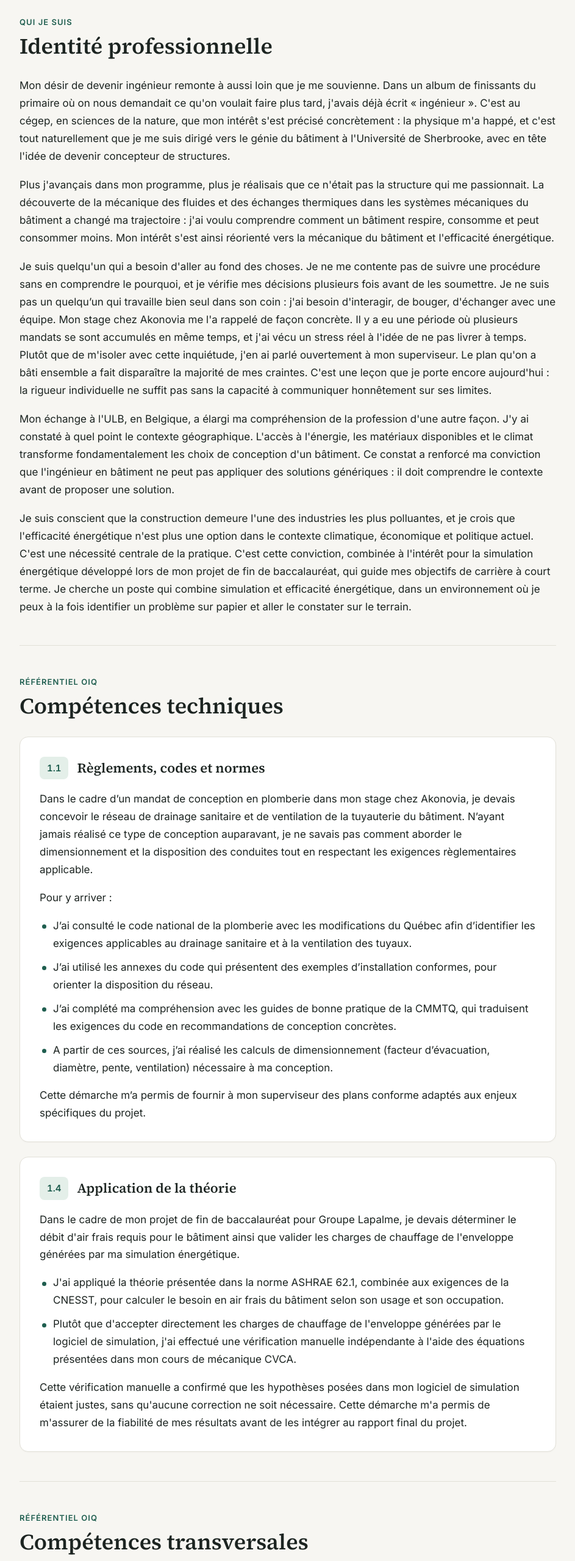
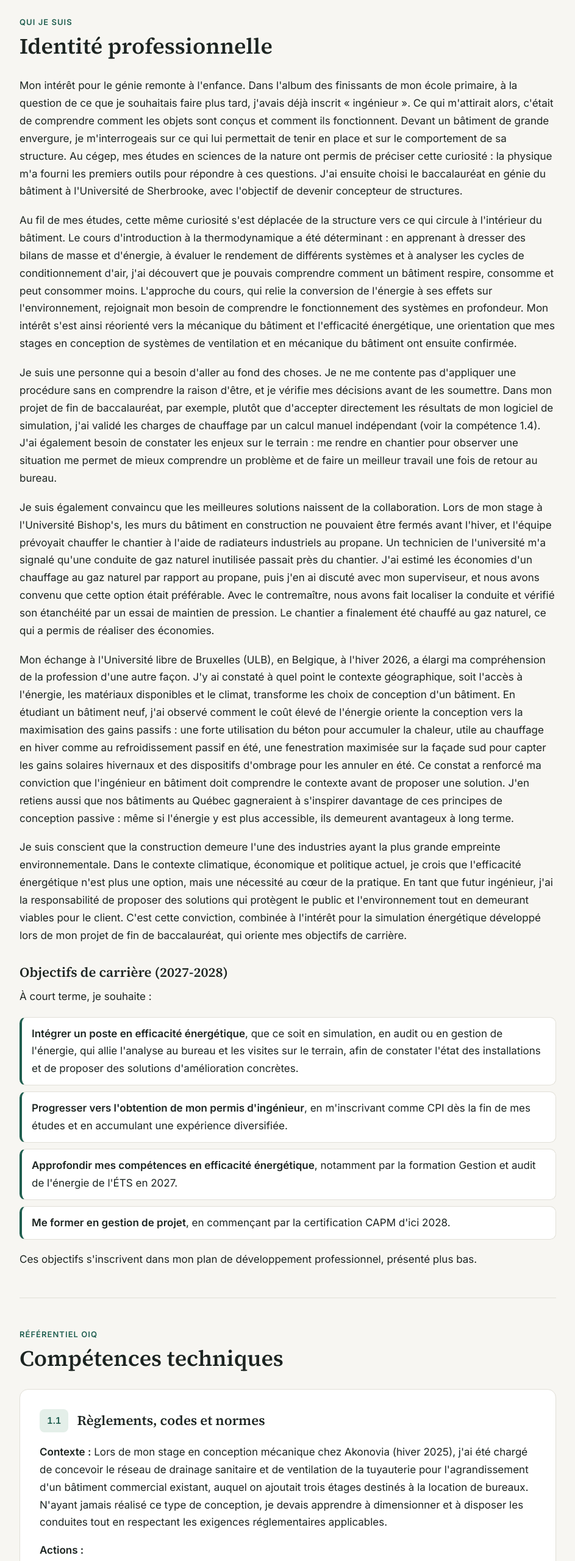
Before and after one commit to oliviergiroux03/oliviergiroux, a plain HTML site: page index.html in a window 1280 px wide. Shown: the part 900-3460 px from the top of the page at 61% size, without its empty margins (168-1111 px from the left). Drawn offline with Linux system fonts and the light colour scheme.

Commit message:
Add files via upload

```diff
--- a/index.html
+++ b/index.html
@@ -159,6 +159,10 @@
     .carousel-wrap { padding-bottom: 36px; }
   }
 
+  .card p.lbl { margin-bottom: .5em; }
+  .prose h3.sub { font-size: 22px; margin: 32px 0 12px; }
+  .prose ul.goals { padding-left: 0; list-style: none; margin: 0 0 1.1em; display: grid; gap: 10px; }
+  .prose ul.goals li { background: var(--surface); border: 1px solid var(--line); border-left: 4px solid var(--accent); border-radius: 10px; padding: 12px 16px; }
   footer { text-align: center; color: var(--muted); font-size: 14px; padding: 32px 20px 48px; border-top: 1px solid var(--line); }
 
   @media (max-width: 680px) {
@@ -226,11 +230,21 @@
     <p class="section-label">Qui je suis</p>
     <h2>Identité professionnelle</h2>
     <div class="prose">
-      <p>Mon désir de devenir ingénieur remonte à aussi loin que je me souvienne. Dans un album de finissants du primaire où on nous demandait ce qu'on voulait faire plus tard, j'avais déjà écrit « ingénieur ». C'est au cégep, en sciences de la nature, que mon intérêt s'est précisé concrètement : la physique m'a happé, et c'est tout naturellement que je me suis dirigé vers le génie du bâtiment à l'Université de Sherbrooke, avec en tête l'idée de devenir concepteur de structures.</p>
-      <p>Plus j'avançais dans mon programme, plus je réalisais que ce n'était pas la structure qui me passionnait. La découverte de la mécanique des fluides et des échanges thermiques dans les systèmes mécaniques du bâtiment a changé ma trajectoire : j'ai voulu comprendre comment un bâtiment respire, consomme et peut consommer moins. Mon intérêt s'est ainsi réorienté vers la mécanique du bâtiment et l'efficacité énergétique.</p>
-      <p>Je suis quelqu'un qui a besoin d'aller au fond des choses. Je ne me contente pas de suivre une procédure sans en comprendre le pourquoi, et je vérifie mes décisions plusieurs fois avant de les soumettre. Je ne suis pas un quelqu’un qui travaille bien seul dans son coin : j'ai besoin d'interagir, de bouger, d'échanger avec une équipe. Mon stage chez Akonovia me l'a rappelé de façon concrète. Il y a eu une période où plusieurs mandats se sont accumulés en même temps, et j'ai vécu un stress réel à l'idée de ne pas livrer à temps. Plutôt que de m'isoler avec cette inquiétude, j'en ai parlé ouvertement à mon superviseur. Le plan qu'on a bâti ensemble a fait disparaître la majorité de mes craintes. C'est une leçon que je porte encore aujourd'hui : la rigueur individuelle ne suffit pas sans la capacité à communiquer honnêtement sur ses limites.</p>
-      <p>Mon échange à l'ULB, en Belgique, a élargi ma compréhension de la profession d'une autre façon. J'y ai constaté à quel point le contexte géographique. L'accès à l'énergie, les matériaux disponibles et le climat transforme fondamentalement les choix de conception d'un bâtiment. Ce constat a renforcé ma conviction que l'ingénieur en bâtiment ne peut pas appliquer des solutions génériques : il doit comprendre le contexte avant de proposer une solution.</p>
-      <p>Je suis conscient que la construction demeure l'une des industries les plus polluantes, et je crois que l'efficacité énergétique n'est plus une option dans le contexte climatique, économique et politique actuel. C'est une nécessité centrale de la pratique. C'est cette conviction, combinée à l'intérêt pour la simulation énergétique développé lors de mon projet de fin de baccalauréat, qui guide mes objectifs de carrière à court terme. Je cherche un poste qui combine simulation et efficacité énergétique, dans un environnement où je peux à la fois identifier un problème sur papier et aller le constater sur le terrain.</p>
+      <p>Mon intérêt pour le génie remonte à l'enfance. Dans l'album des finissants de mon école primaire, à la question de ce que je souhaitais faire plus tard, j'avais déjà inscrit « ingénieur ». Ce qui m'attirait alors, c'était de comprendre comment les objets sont conçus et comment ils fonctionnent. Devant un bâtiment de grande envergure, je m'interrogeais sur ce qui lui permettait de tenir en place et sur le comportement de sa structure. Au cégep, mes études en sciences de la nature ont permis de préciser cette curiosité : la physique m'a fourni les premiers outils pour répondre à ces questions. J'ai ensuite choisi le baccalauréat en génie du bâtiment à l'Université de Sherbrooke, avec l'objectif de devenir concepteur de structures.</p>
+      <p>Au fil de mes études, cette même curiosité s'est déplacée de la structure vers ce qui circule à l'intérieur du bâtiment. Le cours d'introduction à la thermodynamique a été déterminant : en apprenant à dresser des bilans de masse et d'énergie, à évaluer le rendement de différents systèmes et à analyser les cycles de conditionnement d'air, j'ai découvert que je pouvais comprendre comment un bâtiment respire, consomme et peut consommer moins. L'approche du cours, qui relie la conversion de l'énergie à ses effets sur l'environnement, rejoignait mon besoin de comprendre le fonctionnement des systèmes en profondeur. Mon intérêt s'est ainsi réorienté vers la mécanique du bâtiment et l'efficacité énergétique, une orientation que mes stages en conception de systèmes de ventilation et en mécanique du bâtiment ont ensuite confirmée.</p>
+      <p>Je suis une personne qui a besoin d'aller au fond des choses. Je ne me contente pas d'appliquer une procédure sans en comprendre la raison d'être, et je vérifie mes décisions avant de les soumettre. Dans mon projet de fin de baccalauréat, par exemple, plutôt que d'accepter directement les résultats de mon logiciel de simulation, j'ai validé les charges de chauffage par un calcul manuel indépendant (voir la compétence 1.4). J'ai également besoin de constater les enjeux sur le terrain : me rendre en chantier pour observer une situation me permet de mieux comprendre un problème et de faire un meilleur travail une fois de retour au bureau.</p>
+      <p>Je suis également convaincu que les meilleures solutions naissent de la collaboration. Lors de mon stage à l'Université Bishop's, les murs du bâtiment en construction ne pouvaient être fermés avant l'hiver, et l'équipe prévoyait chauffer le chantier à l'aide de radiateurs industriels au propane. Un technicien de l'université m'a signalé qu'une conduite de gaz naturel inutilisée passait près du chantier. J'ai estimé les économies d'un chauffage au gaz naturel par rapport au propane, puis j'en ai discuté avec mon superviseur, et nous avons convenu que cette option était préférable. Avec le contremaître, nous avons fait localiser la conduite et vérifié son étanchéité par un essai de maintien de pression. Le chantier a finalement été chauffé au gaz naturel, ce qui a permis de réaliser des économies.</p>
+      <p>Mon échange à l'Université libre de Bruxelles (ULB), en Belgique, à l'hiver 2026, a élargi ma compréhension de la profession d'une autre façon. J'y ai constaté à quel point le contexte géographique, soit l'accès à l'énergie, les matériaux disponibles et le climat, transforme les choix de conception d'un bâtiment. En étudiant un bâtiment neuf, j'ai observé comment le coût élevé de l'énergie oriente la conception vers la maximisation des gains passifs : une forte utilisation du béton pour accumuler la chaleur, utile au chauffage en hiver comme au refroidissement passif en été, une fenestration maximisée sur la façade sud pour capter les gains solaires hivernaux et des dispositifs d'ombrage pour les annuler en été. Ce constat a renforcé ma conviction que l'ingénieur en bâtiment doit comprendre le contexte avant de proposer une solution. J'en retiens aussi que nos bâtiments au Québec gagneraient à s'inspirer davantage de ces principes de conception passive : même si l'énergie y est plus accessible, ils demeurent avantageux à long terme.</p>
+      <p>Je suis conscient que la construction demeure l'une des industries ayant la plus grande empreinte environnementale. Dans le contexte climatique, économique et politique actuel, je crois que l'efficacité énergétique n'est plus une option, mais une nécessité au cœur de la pratique. En tant que futur ingénieur, j'ai la responsabilité de proposer des solutions qui protègent le public et l'environnement tout en demeurant viables pour le client. C'est cette conviction, combinée à l'intérêt pour la simulation énergétique développé lors de mon projet de fin de baccalauréat, qui oriente mes objectifs de carrière.</p>
+      <h3 class="sub">Objectifs de carrière (2027-2028)</h3>
+      <p>À court terme, je souhaite :</p>
+      <ul class="goals">
+        <li><strong>Intégrer un poste en efficacité énergétique</strong>, que ce soit en simulation, en audit ou en gestion de l'énergie, qui allie l'analyse au bureau et les visites sur le terrain, afin de constater l'état des installations et de proposer des solutions d'amélioration concrètes.</li>
+        <li><strong>Progresser vers l'obtention de mon permis d'ingénieur</strong>, en m'inscrivant comme CPI dès la fin de mes études et en accumulant une expérience diversifiée.</li>
+        <li><strong>Approfondir mes compétences en efficacité énergétique</strong>, notamment par la formation Gestion et audit de l'énergie de l'ÉTS en 2027.</li>
+        <li><strong>Me former en gestion de projet</strong>, en commençant par la certification CAPM d'ici 2028.</li>
+      </ul>
+      <p>Ces objectifs s'inscrivent dans mon plan de développement professionnel, présenté plus bas.</p>
     </div>
   </section>
 
@@ -242,25 +256,28 @@
 
       <article class="card">
         <div class="card-head"><span class="badge">1.1</span><h3>Règlements, codes et normes</h3></div>
-        <p>Dans le cadre d’un mandat de conception en plomberie dans mon stage chez Akonovia, je devais concevoir le réseau de drainage sanitaire et de ventilation de la tuyauterie du bâtiment. N’ayant jamais réalisé ce type de conception auparavant, je ne savais pas comment aborder le dimensionnement et la disposition des conduites tout en respectant les exigences règlementaires applicable.</p>
-        <p>Pour y arriver :</p>
+        <p><strong>Contexte :</strong> Lors de mon stage en conception mécanique chez Akonovia (hiver 2025), j'ai été chargé de concevoir le réseau de drainage sanitaire et de ventilation de la tuyauterie pour l'agrandissement d'un bâtiment commercial existant, auquel on ajoutait trois étages destinés à la location de bureaux. N'ayant jamais réalisé ce type de conception, je devais apprendre à dimensionner et à disposer les conduites tout en respectant les exigences réglementaires applicables.</p>
+        <p class="lbl"><strong>Actions :</strong></p>
         <ul>
-          <li>J’ai consulté le code national de la plomberie avec les modifications du Québec afin d’identifier les exigences applicables au drainage sanitaire et à la ventilation des tuyaux.</li>
-          <li>J’ai utilisé les annexes du code qui présentent des exemples d’installation conformes, pour orienter la disposition du réseau.</li>
-          <li>J’ai complété ma compréhension avec les guides de bonne pratique de la CMMTQ, qui traduisent les exigences du code en recommandations de conception concrètes.</li>
-          <li>A partir de ces sources, j’ai réalisé les calculs de dimensionnement (facteur d’évacuation, diamètre, pente, ventilation) nécessaire à ma conception.</li>
+          <li>J'ai consulté le Code de construction du Québec, chapitre III — Plomberie, afin d'identifier les exigences applicables au drainage sanitaire et à la ventilation de la tuyauterie.</li>
+          <li>J'ai utilisé les annexes du code, qui présentent des exemples d'installations conformes, pour orienter la disposition du réseau.</li>
+          <li>J'ai complété ma compréhension avec les guides de bonnes pratiques de la CMMTQ, qui traduisent les exigences du code en recommandations de conception concrètes.</li>
+          <li>J'ai réalisé les calculs de dimensionnement (facteur d'évacuation, diamètre, pente, ventilation) pour l'ensemble du réseau.</li>
+          <li>En additionnant les charges des trois nouveaux étages à celles de l'existant, j'ai constaté que la colonne de chute existante ne pouvait pas recevoir le facteur d'évacuation total. La conception a donc prévu son démantèlement et son remplacement par une nouvelle colonne dimensionnée en conséquence.</li>
         </ul>
-        <p>Cette démarche m’a permis de fournir à mon superviseur des plans conforme adaptés aux enjeux spécifiques du projet.</p>
+        <p><strong>Résultats :</strong> J'ai révisé mes plans avec mon superviseur, qui s'est dit satisfait de mon travail. J'ai ainsi livré une conception conforme au code et adaptée aux contraintes d'un bâtiment existant. Cette expérience m'a appris à aborder méthodiquement un code que je ne connaissais pas : partir des exigences, m'appuyer sur des exemples conformes et valider chaque choix par le calcul.</p>
       </article>
 
       <article class="card">
         <div class="card-head"><span class="badge">1.4</span><h3>Application de la théorie</h3></div>
-        <p>Dans le cadre de mon projet de fin de baccalauréat pour Groupe Lapalme, je devais déterminer le débit d'air frais requis pour le bâtiment ainsi que valider les charges de chauffage de l'enveloppe générées par ma simulation énergétique.</p>
+        <p><strong>Contexte :</strong> Dans le cadre de mon projet de fin de baccalauréat, mon équipe a réalisé la conception préliminaire d'un bâtiment d'environ 30 000 pi² pour Groupe Lapalme, regroupant un garage d'entretien de véhicules lourds et des bureaux administratifs. J'étais responsable de la conception CVCA et de la simulation énergétique, qui devaient permettre de comparer deux options : un chauffage entièrement électrique et un système hydronique alimenté par une thermopompe.</p>
+        <p class="lbl"><strong>Actions :</strong></p>
         <ul>
-          <li>J'ai appliqué la théorie présentée dans la norme ASHRAE 62.1, combinée aux exigences de la CNESST, pour calculer le besoin en air frais du bâtiment selon son usage et son occupation.</li>
-          <li>Plutôt que d'accepter directement les charges de chauffage de l'enveloppe générées par le logiciel de simulation, j'ai effectué une vérification manuelle indépendante à l'aide des équations présentées dans mon cours de mécanique CVCA.</li>
+          <li>J'ai déterminé le débit d'air neuf de chaque espace en retenant le plus élevé entre les exigences de la norme ASHRAE 62.1 et celles du RSST. Pour le garage, où le RSST exige 4 changements d'air à l'heure, la conception prévoit 2 changements d'air en continu et des sondes de détection de gaz reliées à une évacuation d'urgence pouvant atteindre 4 changements d'air au besoin.</li>
+          <li>J'ai modélisé les deux options dans eQUEST afin d'obtenir les charges et la consommation énergétique annuelle de chacune.</li>
+          <li>Plutôt que d'accepter directement les charges de chauffage du logiciel, je les ai vérifiées par un calcul manuel à l'aide des équations de transfert de chaleur vues dans mon cours de mécanique CVCA.</li>
         </ul>
-        <p>Cette vérification manuelle a confirmé que les hypothèses posées dans mon logiciel de simulation étaient justes, sans qu'aucune correction ne soit nécessaire. Cette démarche m'a permis de m'assurer de la fiabilité de mes résultats avant de les intégrer au rapport final du projet.</p>
+        <p><strong>Résultats :</strong> Le calcul manuel a confirmé les résultats de la simulation, avec un écart global d'environ 8 %, ce qui validait les hypothèses du modèle. La simulation a démontré que l'option hydronique réduisait la consommation annuelle de 36 %, les coûts énergétiques de 40 % et l'appel de puissance de moitié. Ces résultats ont pesé dans l'analyse multicritère qui a mené l'équipe à recommander cette option au client.</p>
       </article>
 
     </div>
@@ -274,30 +291,31 @@
 
       <article class="card">
         <div class="card-head"><span class="badge">5.2</span><h3>Reconnaître les limites de ses compétences</h3></div>
-        <p>Lors de mon stage en conception mécanique chez Akonovia (hiver 2025), plusieurs mandats se sont accumulés en même temps : des calculs de charges pour plusieurs projets, la production de plans pour un autre projet et un rapport de simulation énergétique dont l'échéance approchait rapidement. Comme stagiaire, je n'arrivais plus à juger seul si je pouvais tout livrer à temps avec la qualité attendue, et cette incertitude me causait un stress important.</p>
+        <p><strong>Contexte :</strong> Lors de mon stage en conception mécanique chez Akonovia (hiver 2025), plusieurs mandats se sont accumulés en même temps : des calculs de charges pour plusieurs projets, la production de plans pour un autre projet et un rapport de simulation énergétique dont l'échéance approchait rapidement. Comme stagiaire, je n'arrivais plus à juger seul si je pouvais tout livrer à temps avec la qualité attendue, et cette incertitude me causait un stress important.</p>
+        <p class="lbl"><strong>Actions :</strong></p>
         <ul>
-          <li>J'ai reconnu que la situation dépassait ce que je pouvais évaluer seul avec mon expérience. Plutôt que de tout absorber en silence, j'ai choisi d'en parler.</li>
-          <li>J'ai demandé une rencontre à mon superviseur pour lui exposer ouvertement ma charge de travail et mes inquiétudes face aux délais.</li>
-          <li>J'ai clarifié avec lui les attentes réelles. L'échéance du rapport de simulation était seulement indicative et servait à rappeler qu'il restait à faire, ce qu'on ne m'avait pas précisé.</li>
+          <li>J'ai reconnu que la situation dépassait ce que je pouvais évaluer seul et j'ai demandé une rencontre à mon superviseur pour lui exposer ouvertement ma charge de travail et mes inquiétudes face aux délais.</li>
+          <li>J'ai clarifié avec lui les attentes réelles : l'échéance du rapport de simulation n'était qu'indicative, ce qu'on ne m'avait pas précisé.</li>
           <li>Nous avons établi un ordre de priorité : comme stagiaire en conception mécanique, je devais faire passer les calculs de charges et les plans en premier, et je pouvais réaliser le rapport dans mes temps libres.</li>
         </ul>
-        <p>Cette discussion a fait disparaître la majorité de mes craintes et m'a permis de me concentrer sur mes mandats de conception. J'en retiens qu'une partie de mon stress venait d'attentes mal comprises. Reconnaître tôt ses limites et poser les bonnes questions fait partie de la rigueur professionnelle.</p>
+        <p><strong>Résultats :</strong> Cette discussion a dissipé la majorité de mes craintes et m'a permis de me concentrer sur mes mandats de conception. J'ai compris qu'une partie de mon stress venait d'attentes mal comprises. Depuis, je pose davantage de questions dès qu'on me confie une tâche afin d'en saisir le contexte, et j'informe mon superviseur dès le départ lorsqu'il s'agit d'un travail que je n'ai jamais réalisé. Pour un ingénieur, reconnaître tôt les limites de ses compétences n'est pas une faiblesse : c'est une condition pour livrer un travail fiable.</p>
       </article>
 
       <article class="card">
         <div class="card-head"><span class="badge">3.4</span><h3>Aspects financiers et budgétaires</h3></div>
-        <p>Lors de mon stage de coordonnateur de projets et surveillant de chantier à l'Université Bishop's (automne 2025), j'ai participé au suivi financier d'un projet d'agrandissement de résidence étudiante d'environ 19 M$. À titre de donneur d'ouvrage, l'université devait s'assurer que les sommes versées à l'entrepreneur et aux professionnels correspondaient aux travaux et aux services réellement rendus.</p>
+        <p><strong>Contexte :</strong> Lors de mon stage de coordonnateur de projets et surveillant de chantier à l'Université Bishop's (automne 2025), j'ai participé au suivi financier d'un projet d'agrandissement de résidence étudiante d'environ 19 M$. À titre de donneur d'ouvrage, l'université devait s'assurer que les sommes versées à l'entrepreneur et aux professionnels correspondaient aux travaux et aux services réellement rendus.</p>
         <figure class="inline-photo">
           <img src="images/chantier.jpg" alt="Chantier d'agrandissement : charpente d'acier en montage et grue" loading="lazy">
           <figcaption>Surveillance de chantier — stage à l'Université Bishop's, automne 2025</figcaption>
         </figure>
+        <p class="lbl"><strong>Actions :</strong></p>
         <ul>
-          <li>J'ai vérifié les demandes de paiement de l'entrepreneur en comparant l'avancement facturé à l'avancement réel observé lors de la surveillance de chantier et à l'échéancier des travaux.</li>
+          <li>J'ai vérifié les demandes de paiement de l'entrepreneur en comparant l'avancement facturé à l'avancement réel observé en chantier et à l'échéancier des travaux.</li>
           <li>J'ai fait le suivi des honoraires des professionnels pour m'assurer que leur facturation respectait les mandats prévus à leurs contrats.</li>
-          <li>J'ai suivi les demandes de changement et les instructions supplémentaires pour en mesurer l'effet sur le budget du projet.</li>
-          <li>J'ai fait le suivi des dénonciations de contrat et des quittances.</li>
+          <li>J'ai suivi les demandes de changement, les instructions supplémentaires, les dénonciations de contrat et les quittances afin d'en mesurer l'effet sur le budget.</li>
+          <li>Lorsqu'une conduite de gaz naturel inutilisée a été repérée près du chantier, j'ai estimé les économies d'un chauffage temporaire au gaz naturel plutôt qu'au propane afin d'appuyer la décision de mon superviseur.</li>
         </ul>
-        <p>Ce suivi a permis à l'université d'avoir un portrait à jour de la situation budgétaire. J'ai compris concrètement comment le budget d'un projet de construction se gère au quotidien, à travers les contrats et la facturation.</p>
+        <p><strong>Résultats :</strong> Ce suivi a permis à l'université d'avoir un portrait à jour de la situation budgétaire. L'analyse comparative a aussi mené à l'adoption du gaz naturel, ce qui a réduit les coûts de chauffage du chantier. J'ai compris concrètement comment le budget d'un projet se gère au quotidien, à travers les contrats et la facturation. Pour un ingénieur, intégrer la dimension financière à ses recommandations est essentiel : une bonne solution technique doit aussi être justifiable sur le plan économique.</p>
       </article>
 
     </div>
```
